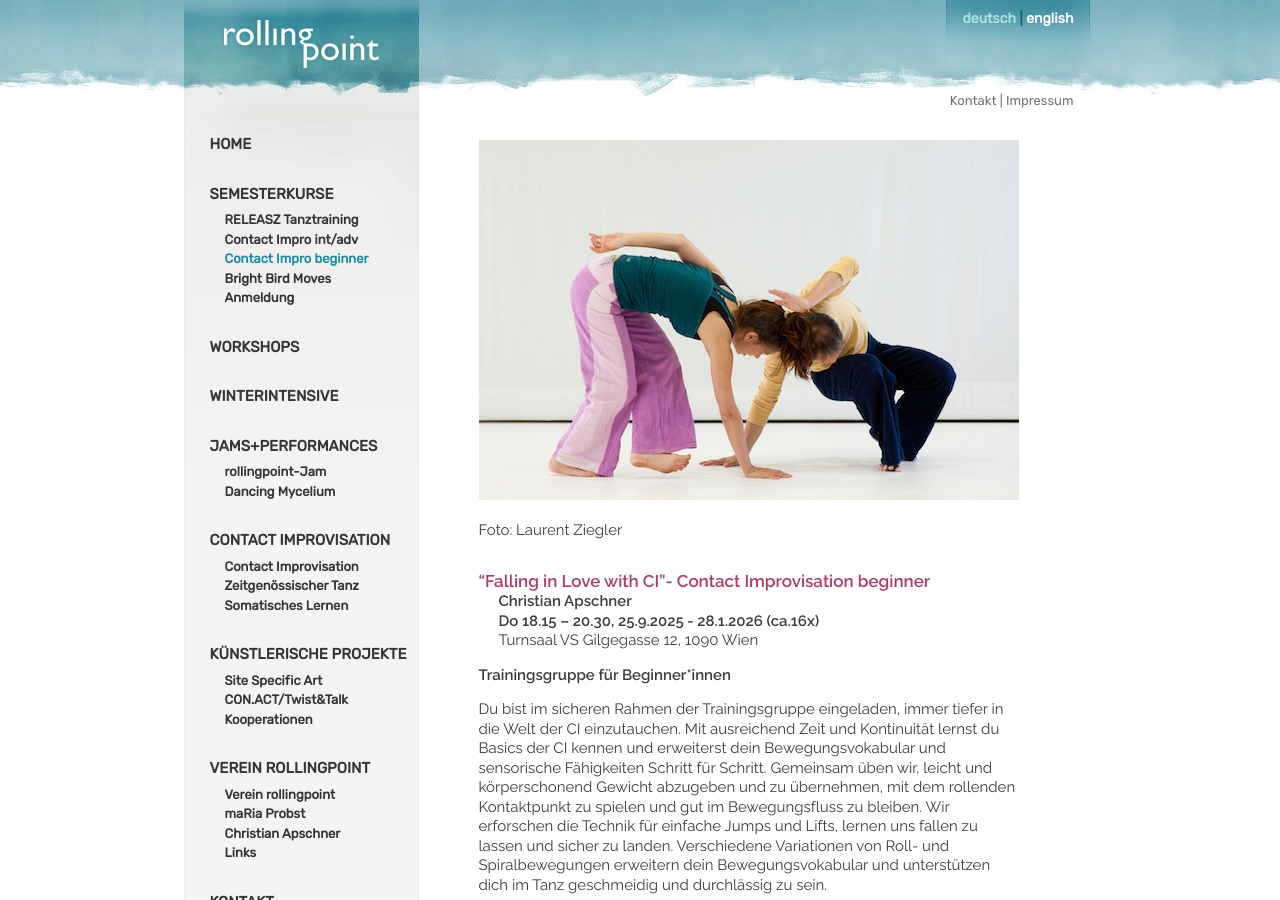
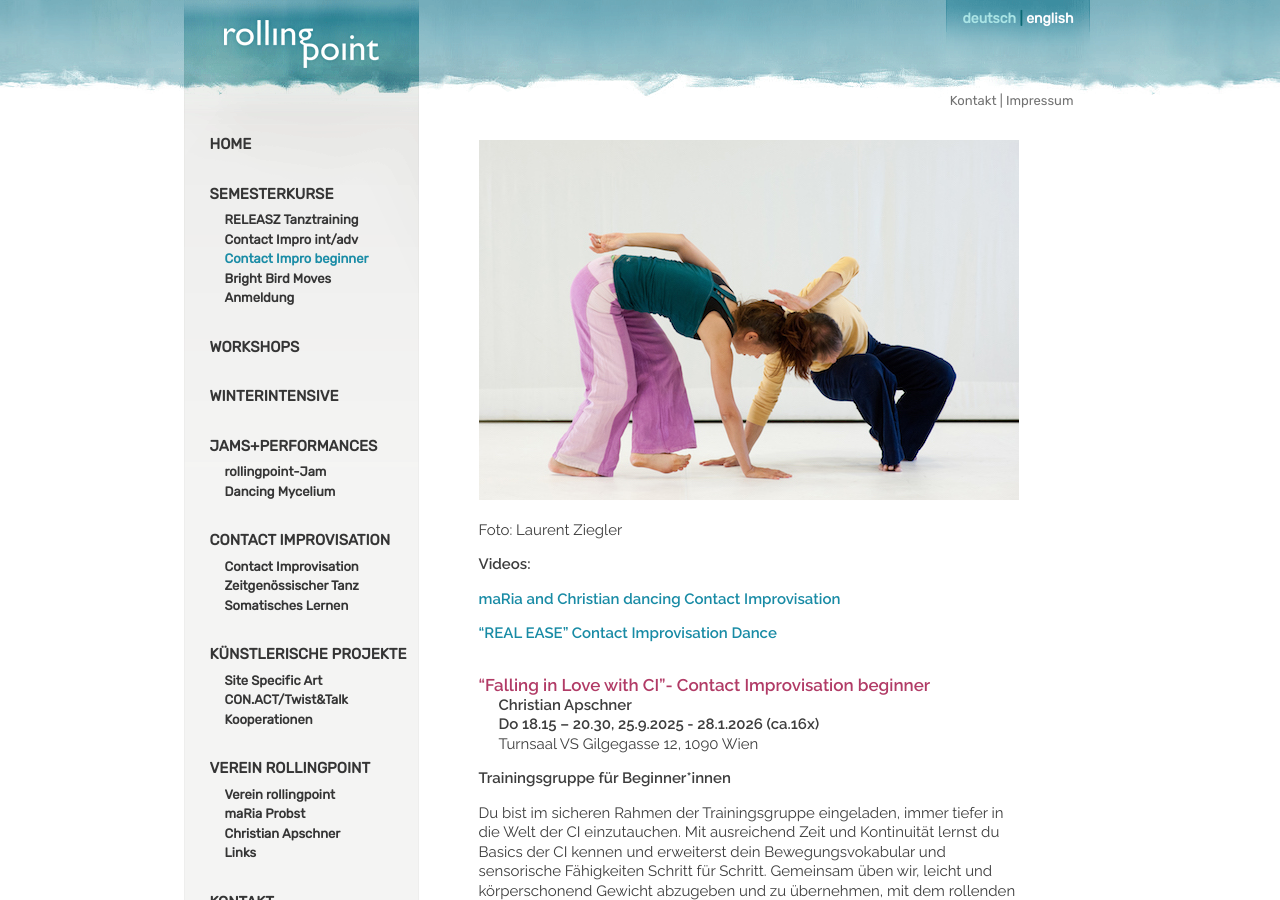
Before and after one commit to manulari/rollingpointat, a Jekyll site: the page built from _pages_de/contactbeg.md, in a window 1280 px wide and 900 px high. Built offline with Jekyll 4.4.1, drawn with Linux system fonts in a browser that asks for light colours; comment, search, counter and statistics services are not loaded.

Commit message:
Update page (de) “contactbeg”

```diff
--- a/_pages_de/contactbeg.md
+++ b/_pages_de/contactbeg.md
@@ -6,6 +6,12 @@ language: de
 ![](/assets/uploads/lsz_5630.jpg)
 
 Foto: Laurent Ziegler
+
+**Videos:**
+
+**[maRia and Christian dancing Contact Improvisation](https://www.youtube.com/watch?v=vuvbU-S_8XM)**
+
+**["REAL EASE" Contact Improvisation Dance](https://www.youtube.com/watch?v=Hm2UlFli3fQ&list=RDHm2UlFli3fQ&start_radio=1)**
 
 #### "Falling in Love with CI"- Contact Improvisation beginner
 
```
